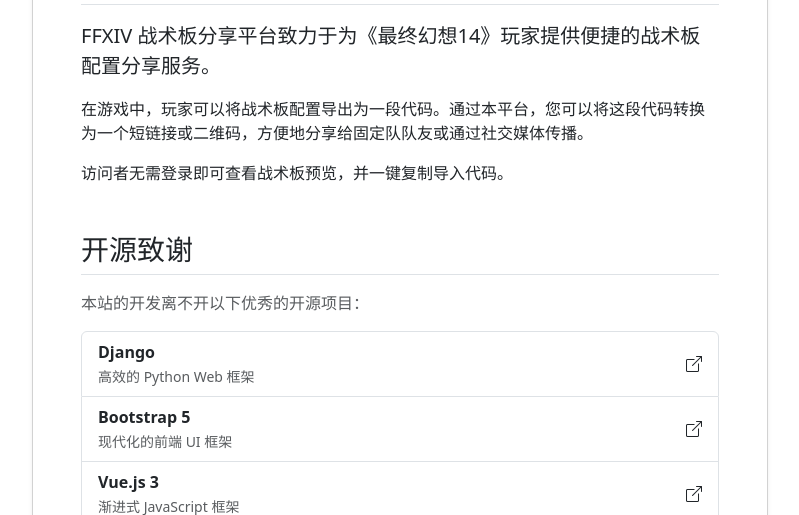
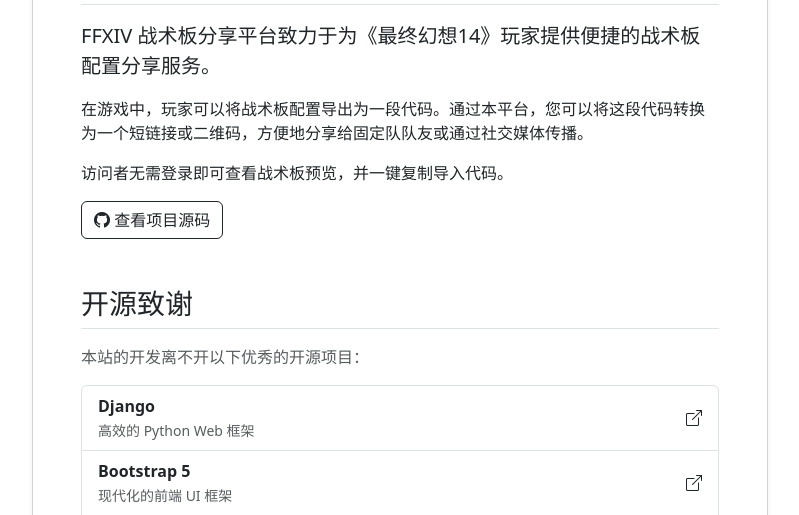
Before and after one commit to MisakaCirno/ff14_zsb, a Django app: page /about/ in a window 1280 px wide. Shown: the part 263-778 px from the top of the page, without its empty margins (240-1039 px from the left). Run offline with Django 4.2, Linux system fonts and the light colour scheme; some libraries are stand-ins or nearby versions.

Commit message:
添加项目仓库

```diff
--- a/templates/about.html
+++ b/templates/about.html
@@ -20,6 +20,11 @@
                         </p>
                         <p>
                             访问者无需登录即可查看战术板预览，并一键复制导入代码。
+                        </p>
+                        <p class="mt-3">
+                            <a href="https://github.com/MisakaCirno/ff14_zsb" target="_blank" class="btn btn-outline-dark">
+                                <i class="bi bi-github"></i> 查看项目源码
+                            </a>
                         </p>
                     </div>
 
```
